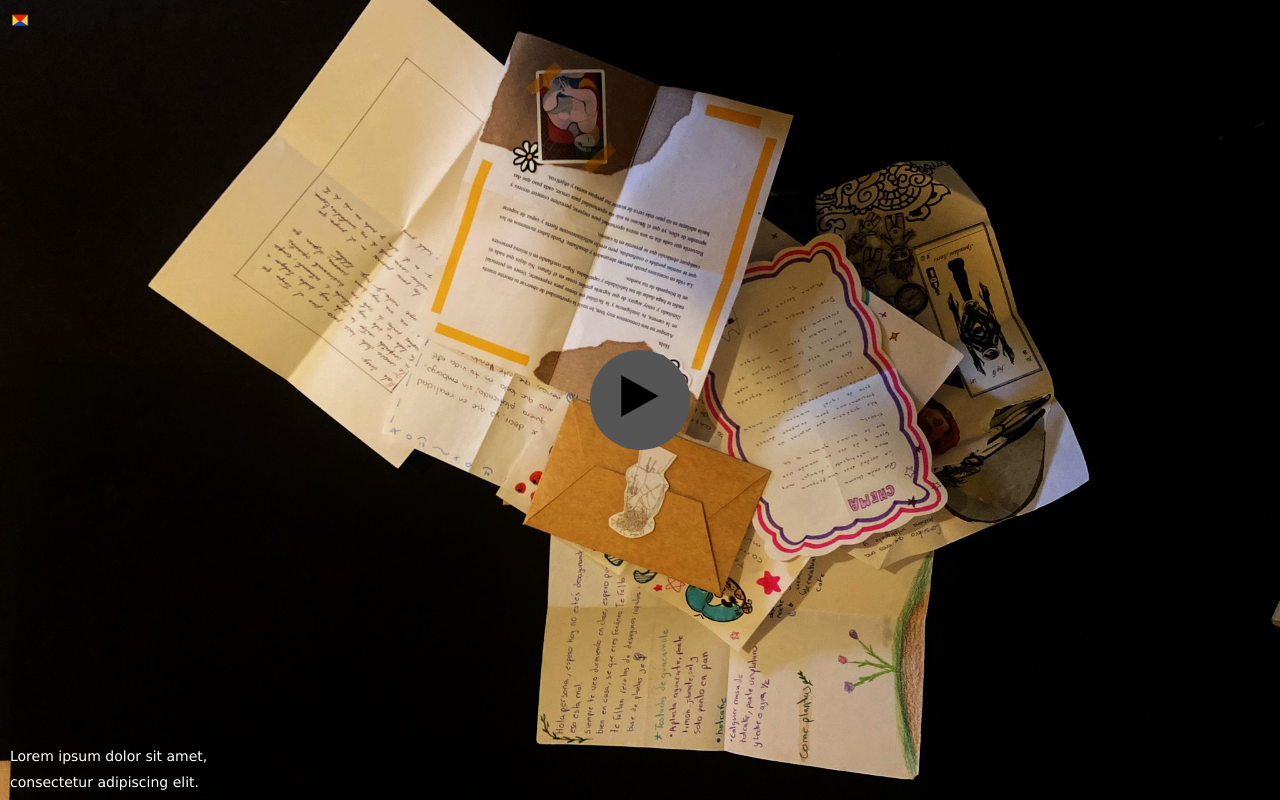
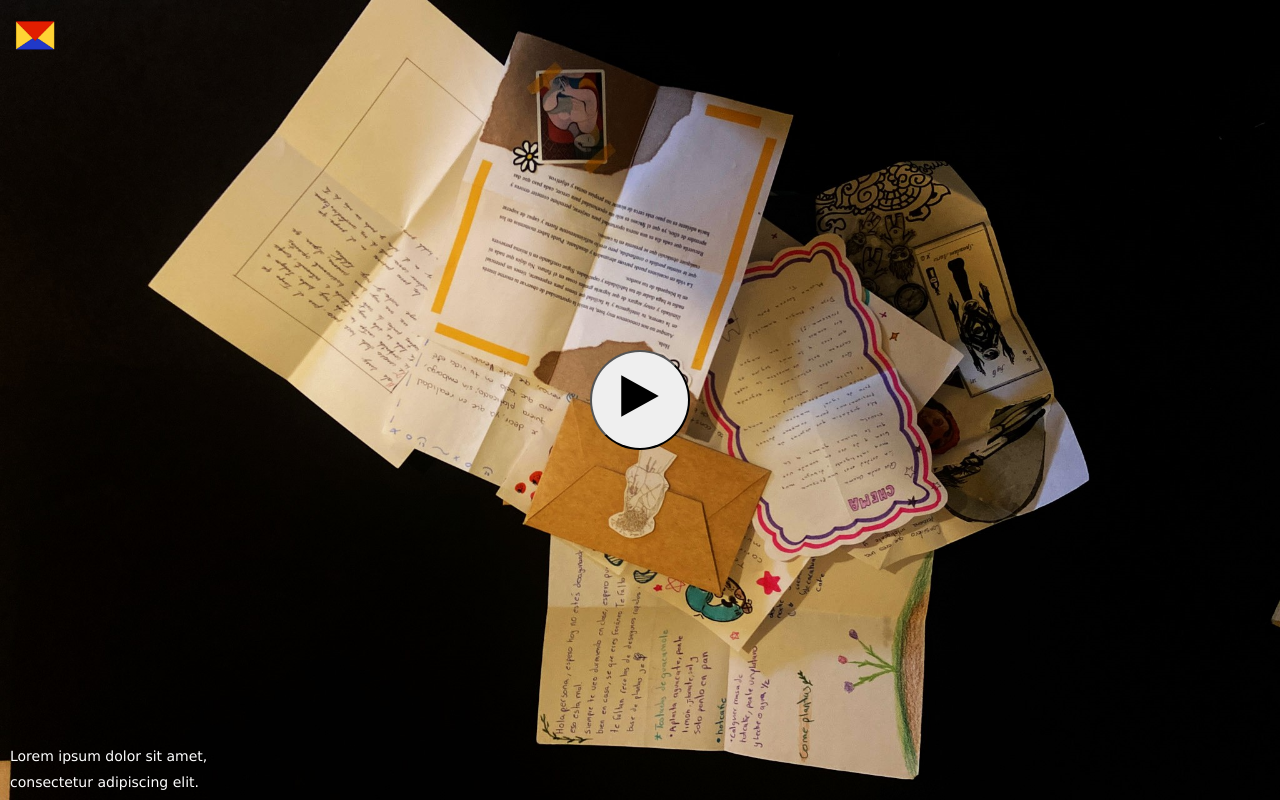
Before and after one commit to taniamcv/Reseonancia, a plain HTML site: page index.html in a window 1280 px wide. Drawn offline with Linux system fonts and the light colour scheme.

Commit message:
Update index.html

```diff
--- a/index.html
+++ b/index.html
@@ -23,8 +23,8 @@
             left: 10px;
             cursor: pointer;
             z-index: 2;
-            width: 100px;
-            height: 100px;
+            width: 50px;
+            height: 50px;
         }
 
         #text {
@@ -44,7 +44,7 @@
         }
 
         #play-button {
-            background-color: #555;
+            background-color: rgba(255, 255, 255, 0)
             border: none;
             border-radius: 50%;
             width: 100px;
@@ -88,7 +88,7 @@
 </head>
 <body>
     <div id="icon">
-        <a href="statement"><img src="imagenes/logo.png" alt="Ícono" width="20" height="20"></a>
+        <a href="statement"><img src="imagenes/logo.png" alt="Ícono" width="50" height="50"></a>
     </div>
     <div id="text">
         <p>Lorem ipsum dolor sit amet,</p>
```
